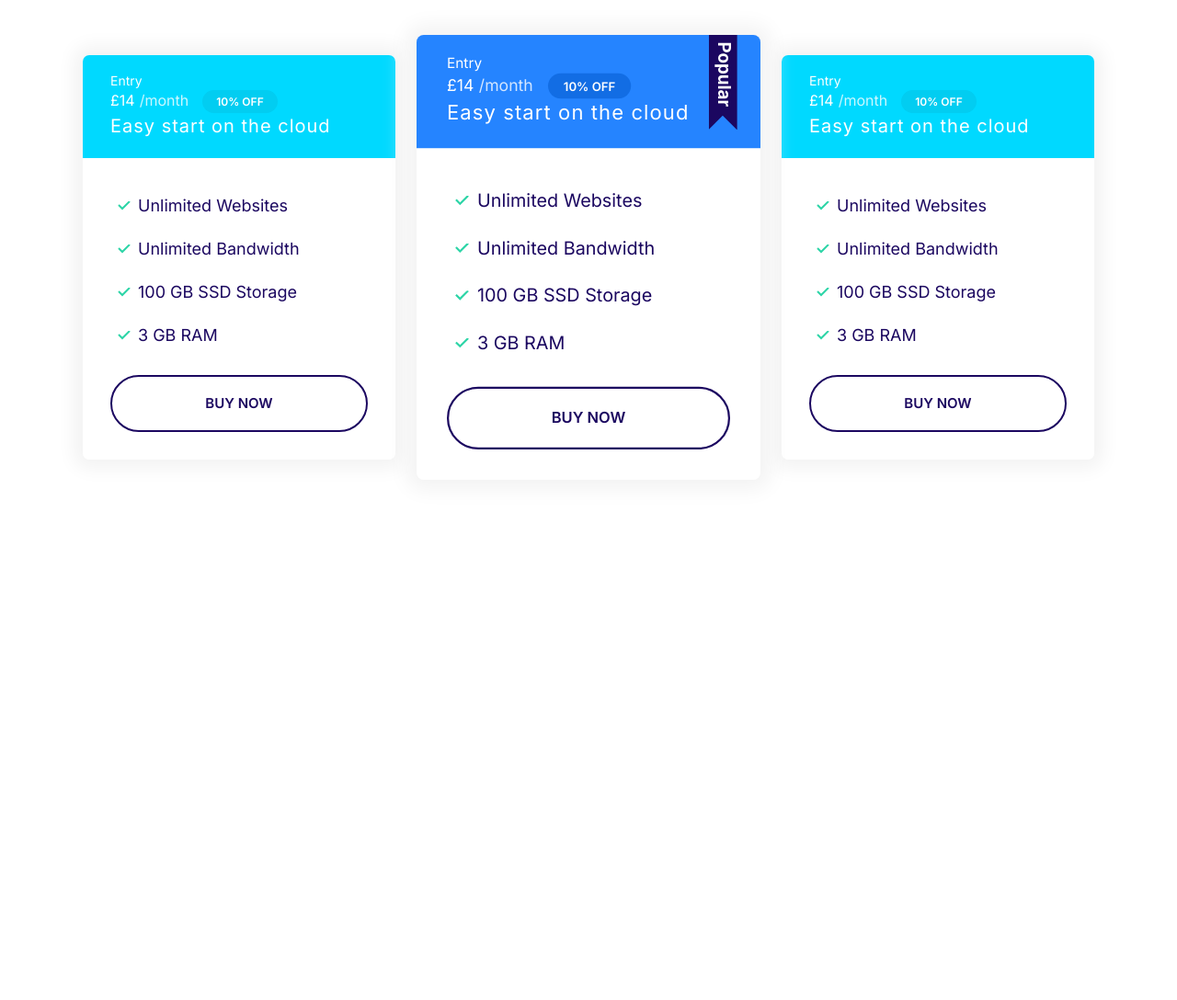
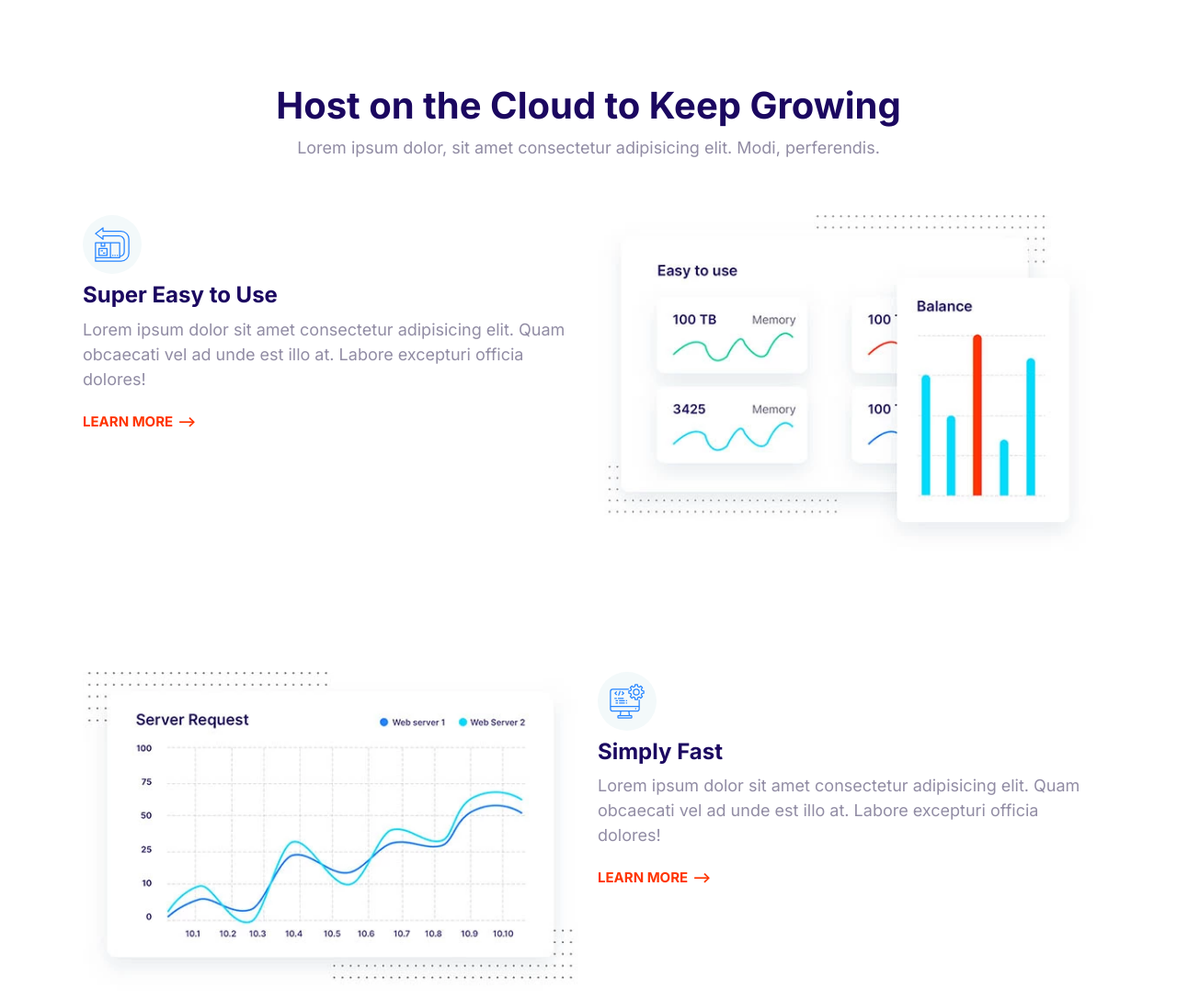
Before and after one commit to jonaszer/HTML-CSS-Website-by-Mosh-Courses, a plain HTML site: page index.html in a window 1280 px wide. Shown: the top 1088 px of the page at 92% size. Before the commit the page ends 800 px from the top, so only its background shows below. Drawn offline with Linux system fonts and the light colour scheme.

Commit message:
features and features block componenets.

```diff
--- a/css/styles.css
+++ b/css/styles.css
@@ -782,3 +782,28 @@ a {
   max-width: 500px;
   margin: 0 auto;
 }
+
+/* Features */
+
+.feature {
+  gap: 4rem 2rem;
+  margin: 12rem 0;
+}
+
+.feature:first-of-type {
+  margin-top: 6rem;
+}
+
+.feature__heading {
+  margin: 1rem 0;
+}
+
+.feature__image {
+  width: 100%;
+}
+
+@media screen and (min-width: 768px) {
+  .feature:nth-of-type(even) .feature__content {
+    order: 2;
+  }
+}
--- a/index.html
+++ b/index.html
@@ -15,70 +15,94 @@
     <link rel="stylesheet" href="css/styles.css" />
   </head>
   <body>
-    <section class="block container block-plans">
-      <div class="grid grid--1x3">
-        <div class="plan">
-          <div class="card card--secondary">
-            <header class="card__header">
-              <h3 class="plan__name">Entry</h3>
-              <span class="plan__price">£14</span>
-              <span class="plan__billing-cycle">/month</span>
-              <span class="badge badge--secondary badge--small">10% OFF</span>
-              <span class="plan__description">Easy start on the cloud</span>
-            </header>
-            <div class="card__body">
-              <ul class="list list--tick">
-                <li class="list__item">Unlimited Websites</li>
-                <li class="list__item">Unlimited Bandwidth</li>
-                <li class="list__item">100 GB SSD Storage</li>
-                <li class="list__item">3 GB RAM</li>
-              </ul>
-              <button class="btn btn--outline btn--block">Buy now</button>
-            </div>
-          </div>
+    <section class="block container">
+      <header class="block__header">
+        <h2>Host on the Cloud to Keep Growing</h2>
+        <p>
+          Lorem ipsum dolor, sit amet consectetur adipisicing elit. Modi,
+          perferendis.
+        </p>
+      </header>
+      <article class="grid grid--1x2 feature">
+        <div class="feature__content">
+          <span class="icon-container">
+            <svg class="icon icon--primary">
+              <use xlink:href="images/sprite.svg#easy"></use>
+            </svg>
+          </span>
+          <h3 class="feature__heading">Super Easy to Use</h3>
+          <p>
+            Lorem ipsum dolor sit amet consectetur adipisicing elit. Quam
+            obcaecati vel ad unde est illo at. Labore excepturi officia dolores!
+          </p>
+          <a href="#" class="link-arrow">Learn More</a>
         </div>
-        <div class="plan plan--popular">
-          <div class="card card--primary">
-            <header class="card__header">
-              <h3 class="plan__name">Entry</h3>
-              <span class="plan__price">£14</span>
-              <span class="plan__billing-cycle">/month</span>
-              <span class="badge badge--primary badge--small">10% OFF</span>
-              <span class="plan__description">Easy start on the cloud</span>
-            </header>
-            <div class="card__body">
-              <ul class="list list--tick">
-                <li class="list__item">Unlimited Websites</li>
-                <li class="list__item">Unlimited Bandwidth</li>
-                <li class="list__item">100 GB SSD Storage</li>
-                <li class="list__item">3 GB RAM</li>
-              </ul>
-              <button class="btn btn--outline btn--block">Buy now</button>
-            </div>
-          </div>
+        <picture>
+          <source
+            type="image/webp"
+            srcset="images/easy.webp 1x, images/easy@2x.webp 2x"
+          />
+          <source
+            type="image/jpg"
+            srcset="images/easy.jpg 1x, images/easy@2x.jpg 2x"
+          />
+          <img class="feature__image" src="images/easy@2x.jpg" alt="" />
+        </picture>
+      </article>
+      <article class="grid grid--1x2 feature">
+        <div class="feature__content">
+          <span class="icon-container">
+            <svg class="icon icon--primary">
+              <use xlink:href="images/sprite.svg#computer"></use>
+            </svg>
+          </span>
+          <h3 class="feature__heading">Simply Fast</h3>
+          <p>
+            Lorem ipsum dolor sit amet consectetur adipisicing elit. Quam
+            obcaecati vel ad unde est illo at. Labore excepturi officia dolores!
+          </p>
+          <a href="#" class="link-arrow">Learn More</a>
         </div>
-        <div class="plan">
-          <div class="card card--secondary">
-            <header class="card__header">
-              <h3 class="plan__name">Entry</h3>
-              <span class="plan__price">£14</span>
-              <span class="plan__billing-cycle">/month</span>
-              <span class="badge badge--secondary badge--small">10% OFF</span>
-              <span class="plan__description">Easy start on the cloud</span>
-            </header>
-            <div class="card__body">
-              <ul class="list list--tick">
-                <li class="list__item">Unlimited Websites</li>
-                <li class="list__item">Unlimited Bandwidth</li>
-                <li class="list__item">100 GB SSD Storage</li>
-                <li class="list__item">3 GB RAM</li>
-              </ul>
-              <button class="btn btn--outline btn--block">Buy now</button>
-            </div>
-          </div>
+        <picture>
+          <source
+            type="image/webp"
+            srcset="images/fast.webp 1x, images/fast@2x.webp 2x"
+          />
+          <source
+            type="image/jpg"
+            srcset="images/easy.jpg 1x, images/easy@2x.jpg 2x"
+          />
+          <img class="feature__image" src="images/easy@2x.jpg" alt="" />
+        </picture>
+      </article>
+      <article class="grid grid--1x2 feature">
+        <div class="feature__content">
+          <span class="icon-container">
+            <svg class="icon icon--primary">
+              <use xlink:href="images/sprite.svg#wordpress"></use>
+            </svg>
+          </span>
+          <h3 class="feature__heading">Wordpress Made Easy</h3>
+          <p>
+            Lorem ipsum dolor sit amet consectetur adipisicing elit. Quam
+            obcaecati vel ad unde est illo at. Labore excepturi officia dolores!
+          </p>
+          <a href="#" class="link-arrow">Learn More</a>
         </div>
-      </div>
+        <picture>
+          <source
+            type="image/webp"
+            srcset="images/wordpress.webp 1x, images/wordpress@2x.webp 2x"
+          />
+          <source
+            type="image/jpg"
+            srcset="images/wordpress.jpg 1x, images/wordpress@2x.jpg 2x"
+          />
+          <img class="feature__image" src="images/wordpress@2x.jpg" alt="" />
+        </picture>
+      </article>
     </section>
+
     <script src="js/main.js"></script>
   </body>
 </html>
```
Also changed, not shown: components/features.html (added, +26 -0 lines), components/features_block.html (added, +87 -0 lines), images/easy.jpg (added), images/easy.webp (added), images/easy@2x.jpg (added), images/easy@2x.webp (added), images/fast.jpg (added), images/fast.webp (added), images/fast@2x.jpg (added), images/fast@2x.webp (added), images/support.jpg (added), images/support.webp (added), images/support@2x.jpg (added), images/support@2x.webp (added), 4 more files.
